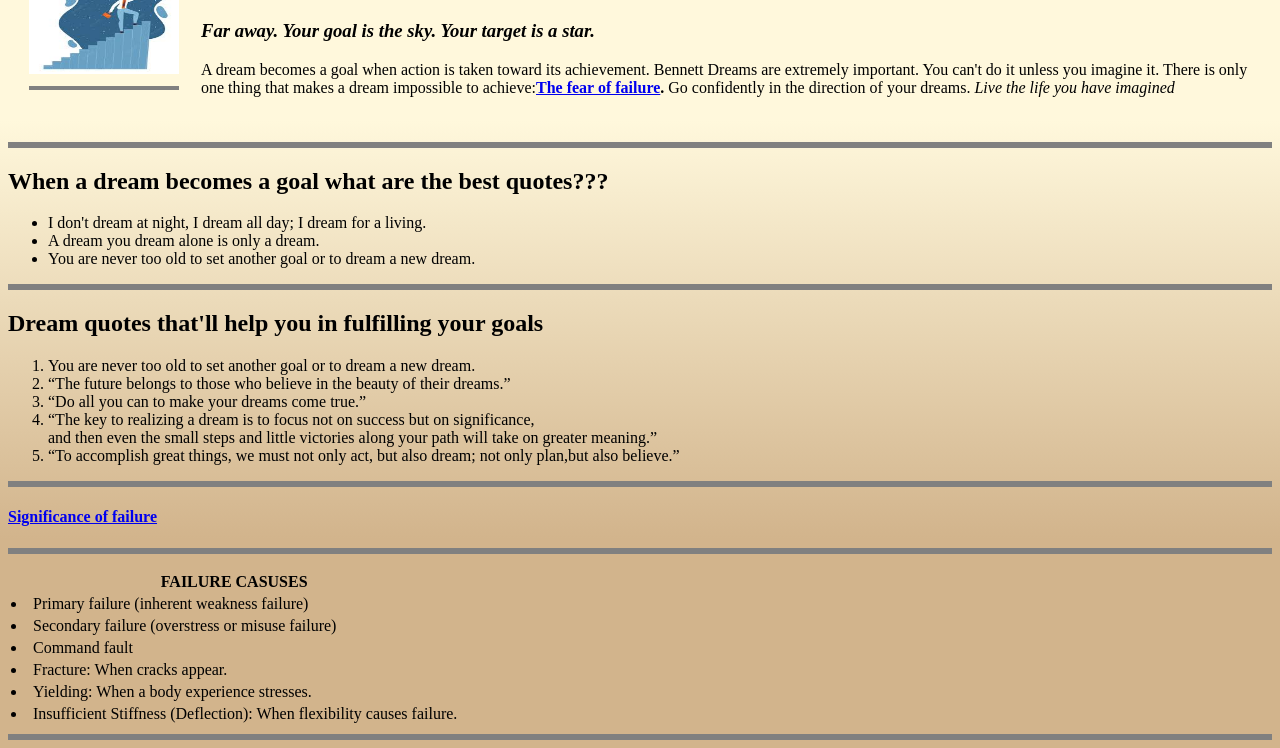
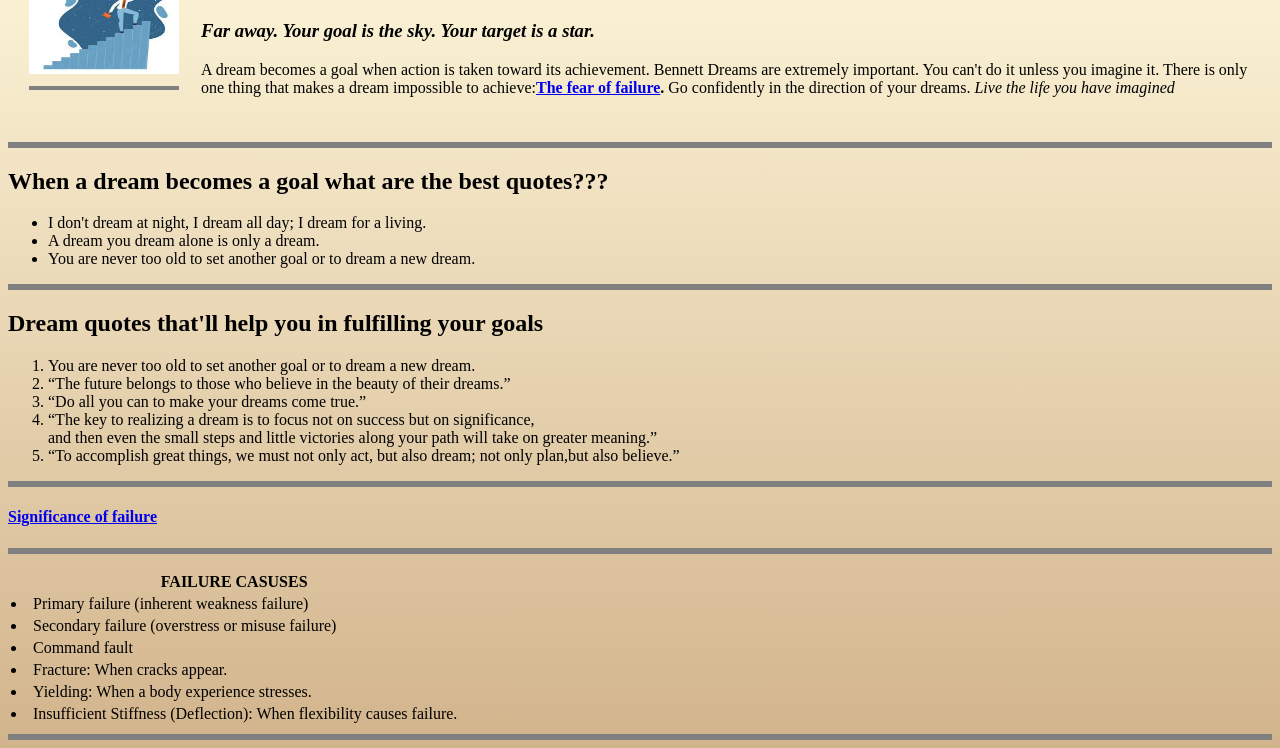
Before and after one commit to 23preethi/DG, a plain HTML site: page index.html in a window 1280 px wide. Shown: the part 89-837 px from the top of the page. Drawn offline with Linux system fonts and the light colour scheme.

Commit message:
Update index.html

```diff
--- a/index.html
+++ b/index.html
@@ -8,7 +8,7 @@
     <title>DREAM GOAL</title>
    <style>
     body{
-        background-image: linear-gradient( cornsilk 25%, tan 75% );
+        background-image: linear-gradient( cornsilk 0%, tan 100% );
     }
    </style>
 </head>
```
